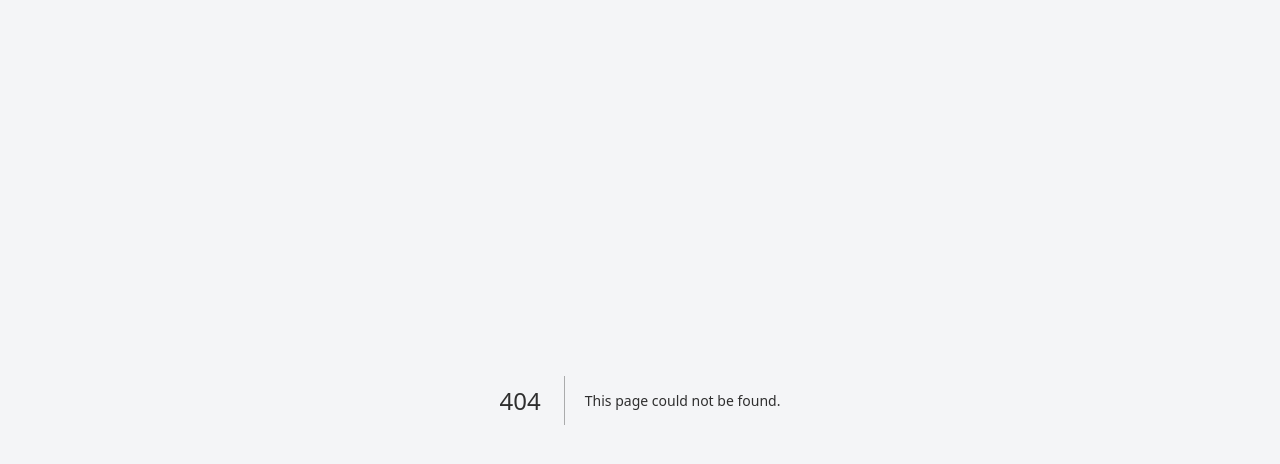
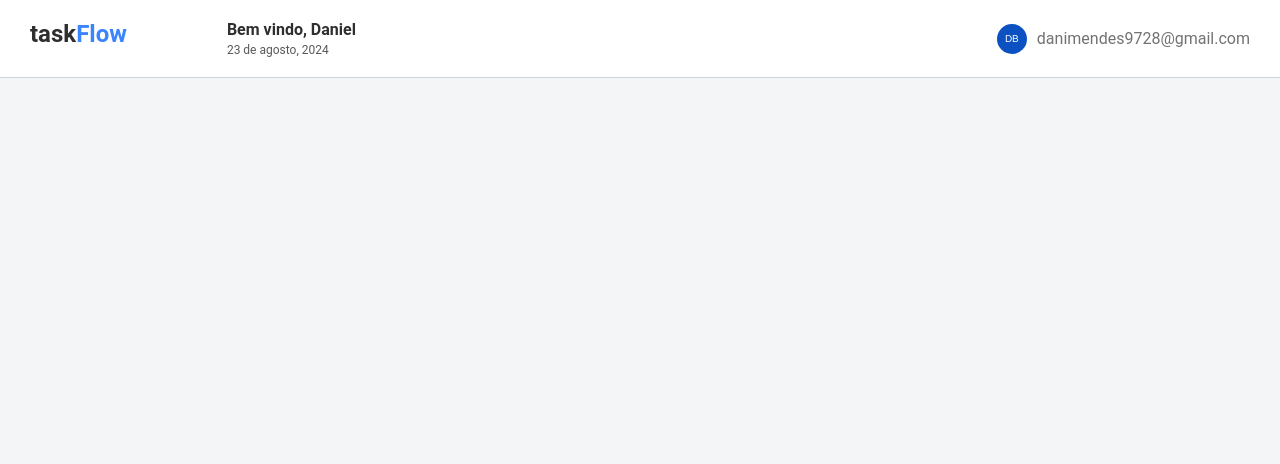
Before and after one commit to daniel-barbosaa/taskflow, a Next.js app: page /dashboard in a window 1280 px wide. Before the commit this address had no page. Shown: the top 464 px of the page. Built offline with nearby package versions, Linux system fonts and the light colour scheme.

Commit message:
Cria página dashboard
- Header criado

```diff
--- a/package.json
+++ b/package.json
@@ -12,9 +12,14 @@
     "@chakra-ui/react": "^2.8.2",
     "@emotion/react": "^11.13.3",
     "@emotion/styled": "^11.13.0",
+    "@mui/icons-material": "^6.0.1",
+    "@mui/material": "^6.0.1",
     "framer-motion": "^11.3.31",
+    "material-icons": "^1.13.12",
     "next": "14.2.7",
+    "prop-types": "^15.8.1",
     "react": "^18",
+    "react-avatar": "^5.0.3",
     "react-dom": "^18"
   },
   "devDependencies": {
--- /dev/null
+++ b/src/components/Header/index.tsx
@@ -0,0 +1,29 @@
+import { Box, Flex, Text } from "@chakra-ui/react";
+import Avatar from 'react-avatar';
+
+export function Header() {
+  return (
+    <Flex w="100%"  as="header" padding="20px 30px" justify="space-between" bg="#ffffff" borderBottom="1px solid #CBD5E0">
+      <Flex>
+        <Text fontSize="2xl" fontWeight="bold">
+          task
+          <Text color="#3A84FF" as="span">
+            Flow
+          </Text>
+        </Text>
+        <Flex direction="column" gap="4px" marginLeft="100px">
+          <Text fontWeight="600" color="#2F2F2F">
+            Bem vindo, Daniel
+          </Text>
+          <Text fontSize="12px" color="#2F2F2F" opacity="80%">
+            23 de agosto, 2024
+          </Text>
+        </Flex>
+      </Flex>
+      <Flex align="center" gap="10px">
+        <Avatar name="Daniel barbosa" size="30px" round></Avatar>
+        <Text color="#4F4F4F" opacity="80%">danimendes9728@gmail.com</Text>
+      </Flex>
+    </Flex>
+  );
+}
--- a/src/pages/_app.tsx
+++ b/src/pages/_app.tsx
@@ -1,4 +1,5 @@
 import "@/styles/globals.css";
+import 'material-icons/iconfont/material-icons.css';
 import type { AppProps } from "next/app";
 import { ChakraProvider, theme } from '@chakra-ui/react'
 
--- a/src/pages/_document.tsx
+++ b/src/pages/_document.tsx
@@ -1,9 +1,13 @@
 import { Html, Head, Main, NextScript } from "next/document";
+
+
 
 export default function Document() {
   return (
     <Html lang="en">
-      <Head />
+      <Head>
+        <link rel="stylesheet" href="https://fonts.googleapis.com/css2?family=Material+Symbols+Outlined:opsz,wght,FILL,GRAD@20..48,100..700,0..1,-50..200" />
+      </Head>
       <body>
         <Main />
         <NextScript />
--- /dev/null
+++ b/src/pages/dashboard/index.tsx
@@ -0,0 +1,10 @@
+import { Header } from "@/src/components/Header";
+import { Flex } from "@chakra-ui/react";
+
+export default function Dashboard () {
+    return (
+        <Flex>
+            <Header/>
+        </Flex>
+    )
+}
```
Also changed, not shown: src/pages/index.tsx (+26 -1 lines), src/components/Sidebar/index.tsx (added), 2 other files (tests, documents, lock files or other folders).
